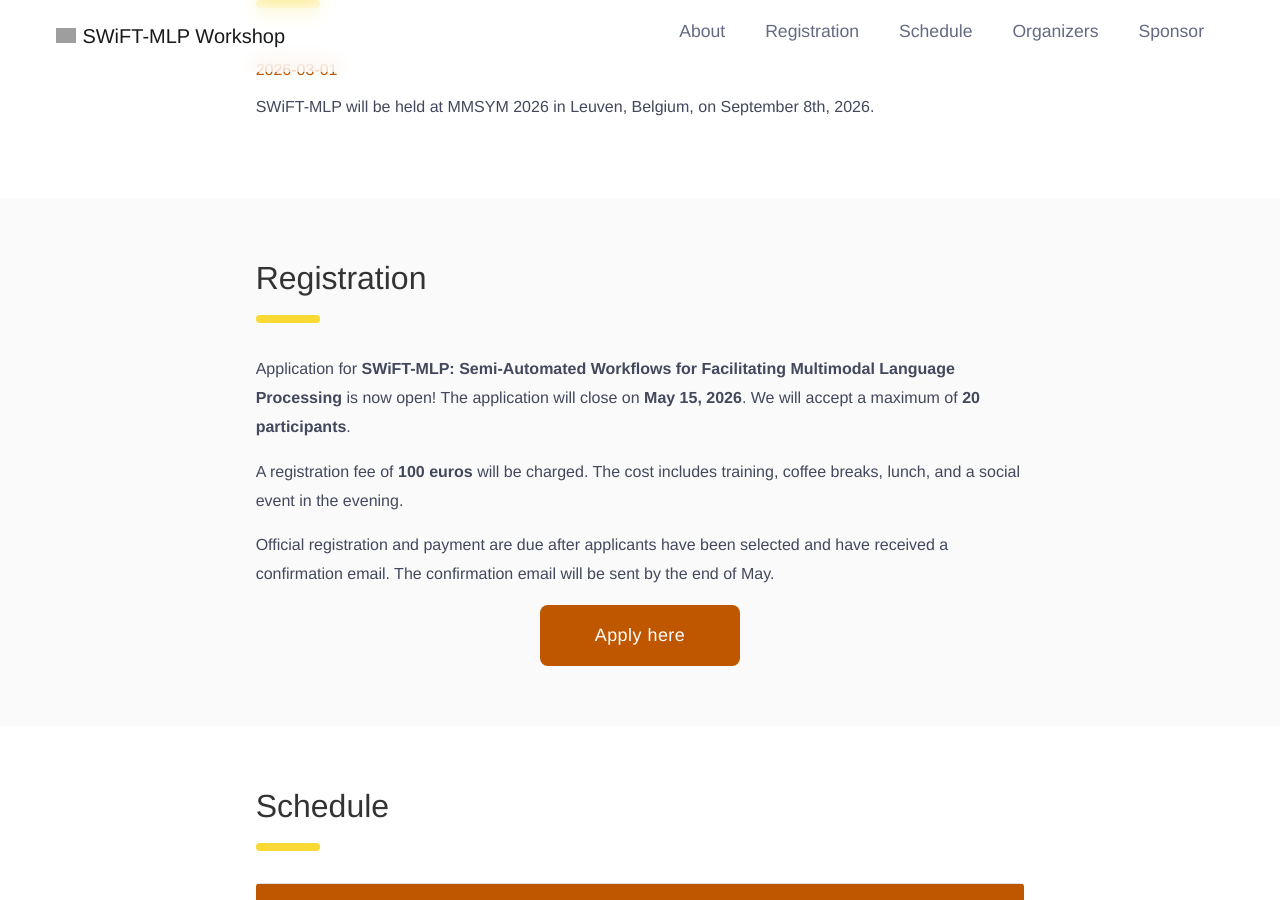
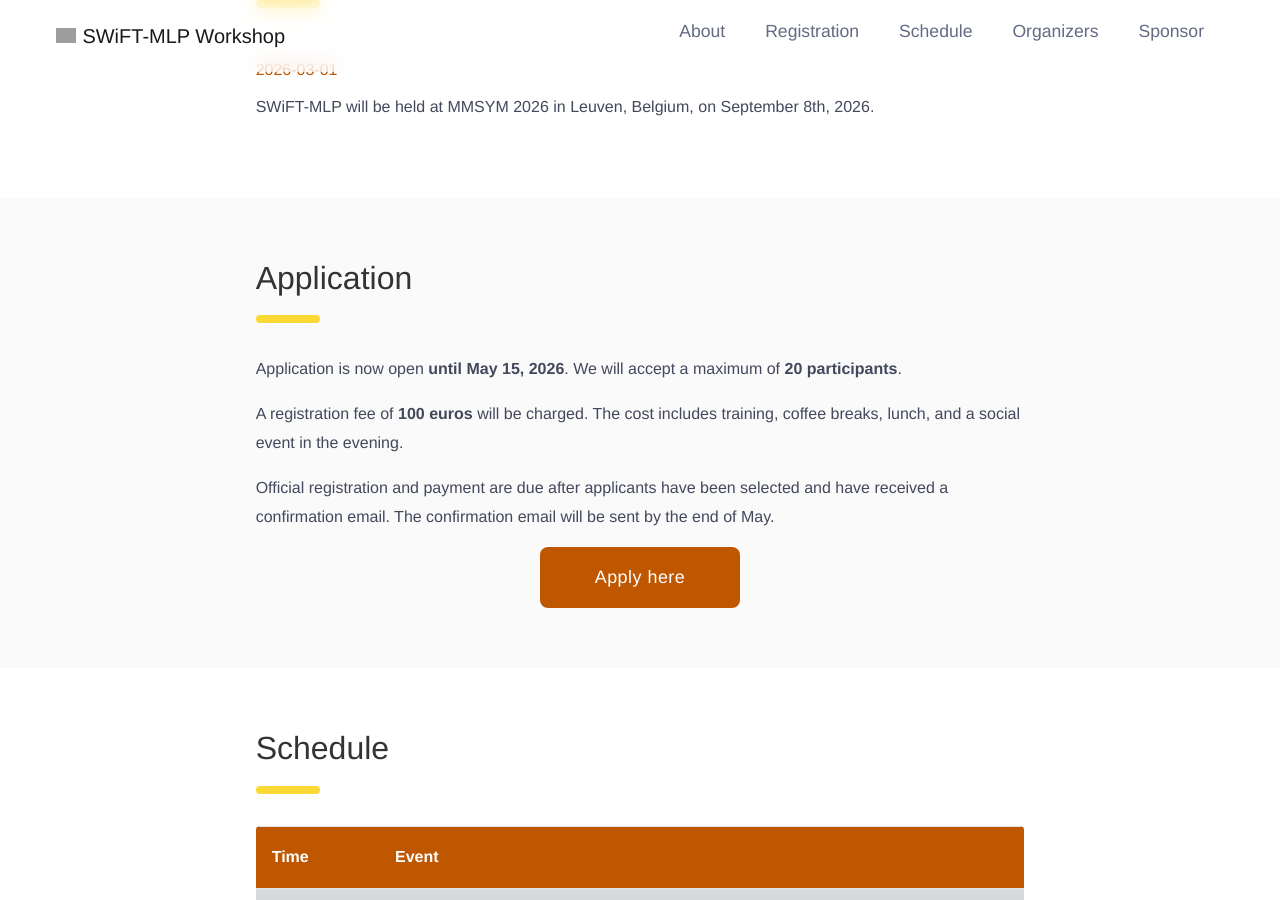
Before and after one commit to SWiFT-MLP/SWiFT-MLP.github.io, a Jekyll site: the page built from 2026/index.md, in a window 1280 px wide and 900 px high, scrolled down 1575 px. Built offline with Jekyll 4.4.1, drawn with Linux system fonts in a browser that asks for light colours; grey boxes are pictures that could not be loaded.

Commit message:
Change heading from 'Registration' to 'Application'

```diff
--- a/_includes/cfp.html
+++ b/_includes/cfp.html
@@ -3,7 +3,7 @@
     <div class="row justify-content-center">
       <div class="col-md-8">
         <div class="section-heading">
-          <h3>Registration</h3>
+          <h3>Application</h3>
           <div class="separator-div"></div>
         </div>
 
@@ -11,8 +11,7 @@
           {{ page.cfp.intro | markdownify }}
         {% else %}
         <p>
-          Application for <strong>SWiFT-MLP: Semi-Automated Workflows for Facilitating Multimodal Language Processing</strong>
-          is now open! The application will close on <strong>May 15, 2026</strong>. We will accept a maximum of <strong>20 participants</strong>.
+          Application is now open <strong>until May 15, 2026</strong>. We will accept a maximum of <strong>20 participants</strong>.
         </p>
         <p>
           A registration fee of <strong>100 euros</strong> will be charged. The cost includes training, coffee breaks, lunch, and a social event in the evening.
```
